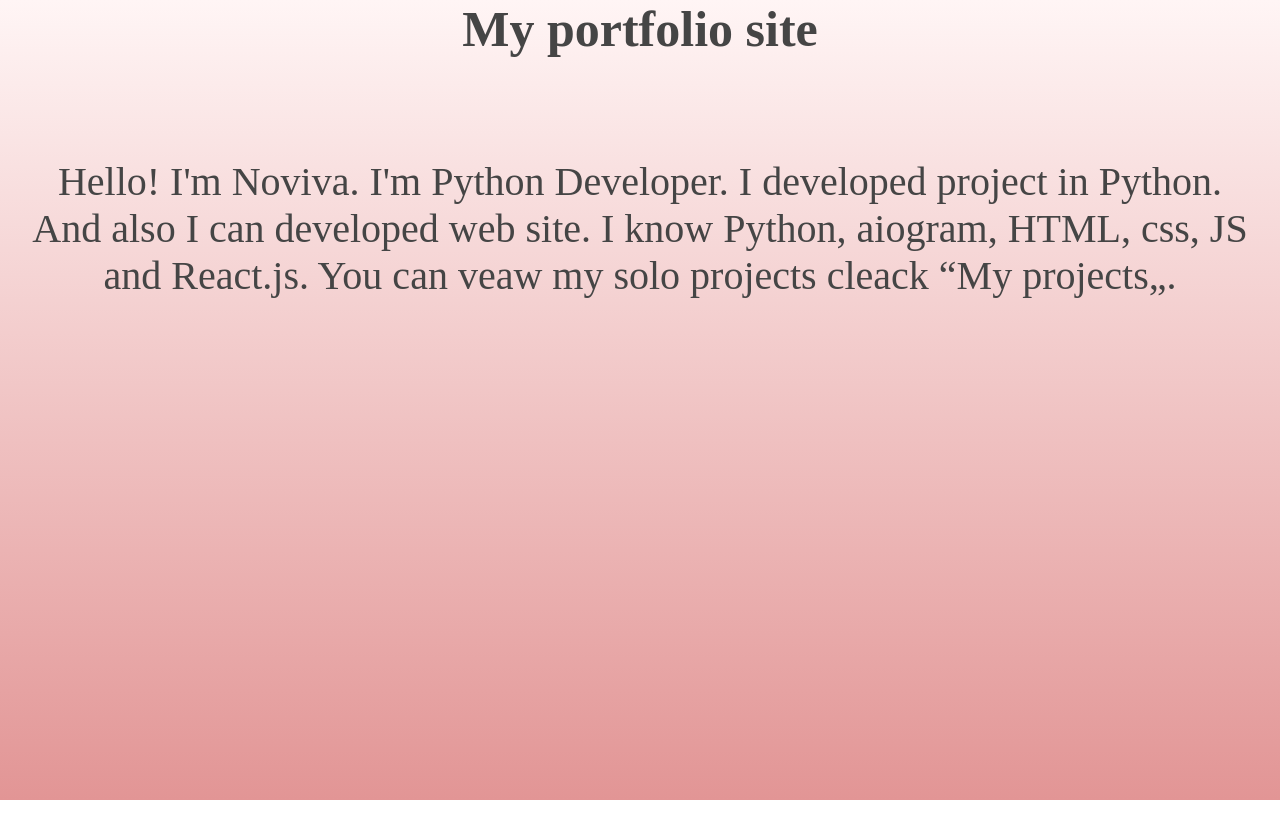
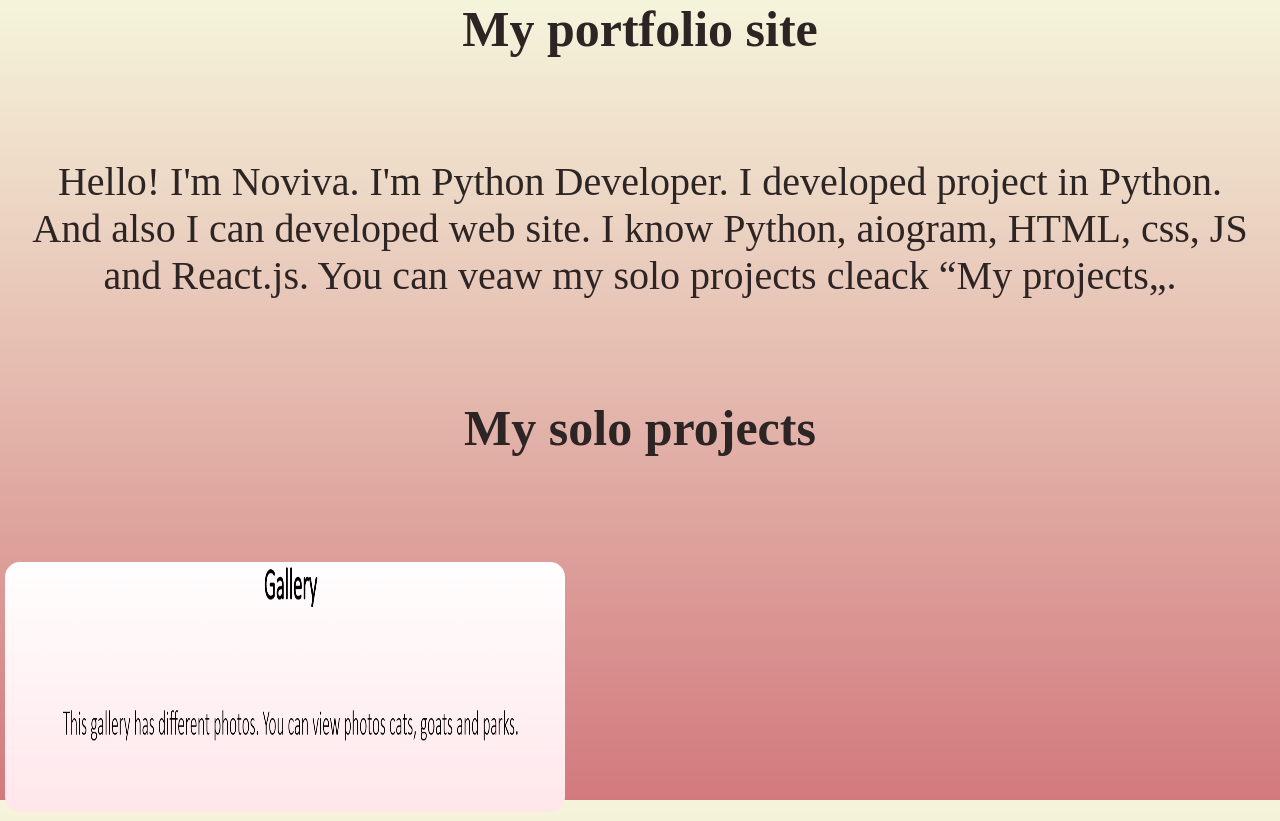
Before and after one commit to angel200306/portfolio, a React (Create React App) app: page / in a window 1280 px wide. Before the commit the page ends 800 px from the top, so only its background shows below. Built offline with nearby package versions, Linux system fonts and the light colour scheme.

Commit message:
Add photo, add Image.js. Change color, add some text and add link another project

```diff
--- a/src/App.js
+++ b/src/App.js
@@ -1,12 +1,21 @@
 import React from "react"
+import Image from "./components/Image"
+import logo from "./img/gallery.png"
 
 class App extends React.Component {
     string = "My portfolio site"
     paragraf = "Hello! I'm Noviva. I'm Python Developer. I developed project in Python. And also I can developed web site. I know Python, aiogram, HTML, css, JS and React.js. You can veaw my solo projects cleack “My projects„."
+    string1 = "My solo projects"
     render() {
         return (<div className="name">
             <h1>{this.string}</h1>
             <p>{this.paragraf}</p>
+            <h2>{this.string1}</h2>
+            <a href="https://angel200306.github.io/Gallery/"
+               target="_blank"
+               rel="noopener noreferrer">
+            <Image image={logo} />
+            </a>
         </div>)
     }
 }
--- /dev/null
+++ b/src/components/Image.js
@@ -0,0 +1,11 @@
+import React from "react"
+
+class Image extends React.Component {
+    render() {
+        return(
+            <img src={this.props.image}/>
+        )
+    }
+}
+
+export default Image
--- a/src/css/style.css
+++ b/src/css/style.css
@@ -5,14 +5,22 @@
 
 body {
     height: 100vh;
-    background-color: #FFF5F5;
-    background: linear-gradient(#FFF5F5, #E29595) no-repeat fixed;
+    background-color: #F5F5DC;
+    background: linear-gradient(#F5F5DC, #D2797E) no-repeat fixed;
 }
 
 h1 {
     text-align: center;
     font-size: 50px;
-    color: #454545;
+    color: #2D2424;
+    font-family: "Calibri Light";
+    margin-bottom: 100px;
+}
+
+h2 {
+    text-align: center;
+    font-size: 50px;
+    color: #2D2424;
     font-family: "Calibri Light";
     margin-bottom: 100px;
 }
@@ -20,9 +28,16 @@ h1 {
 p {
     text-align: center;
     font-size: 40px;
-    color: #454545;
+    color: #2D2424;
     font-family: "Calibri Light";
     margin-left: 30px;
     margin-right: 30px;
     margin-bottom: 100px;
 }
+
+img {
+    border-radius: 20px;
+    padding: 5px;
+    width: 560px;
+    height: 250px;
+}
```
Also changed, not shown: src/img/gallery.png (added).
